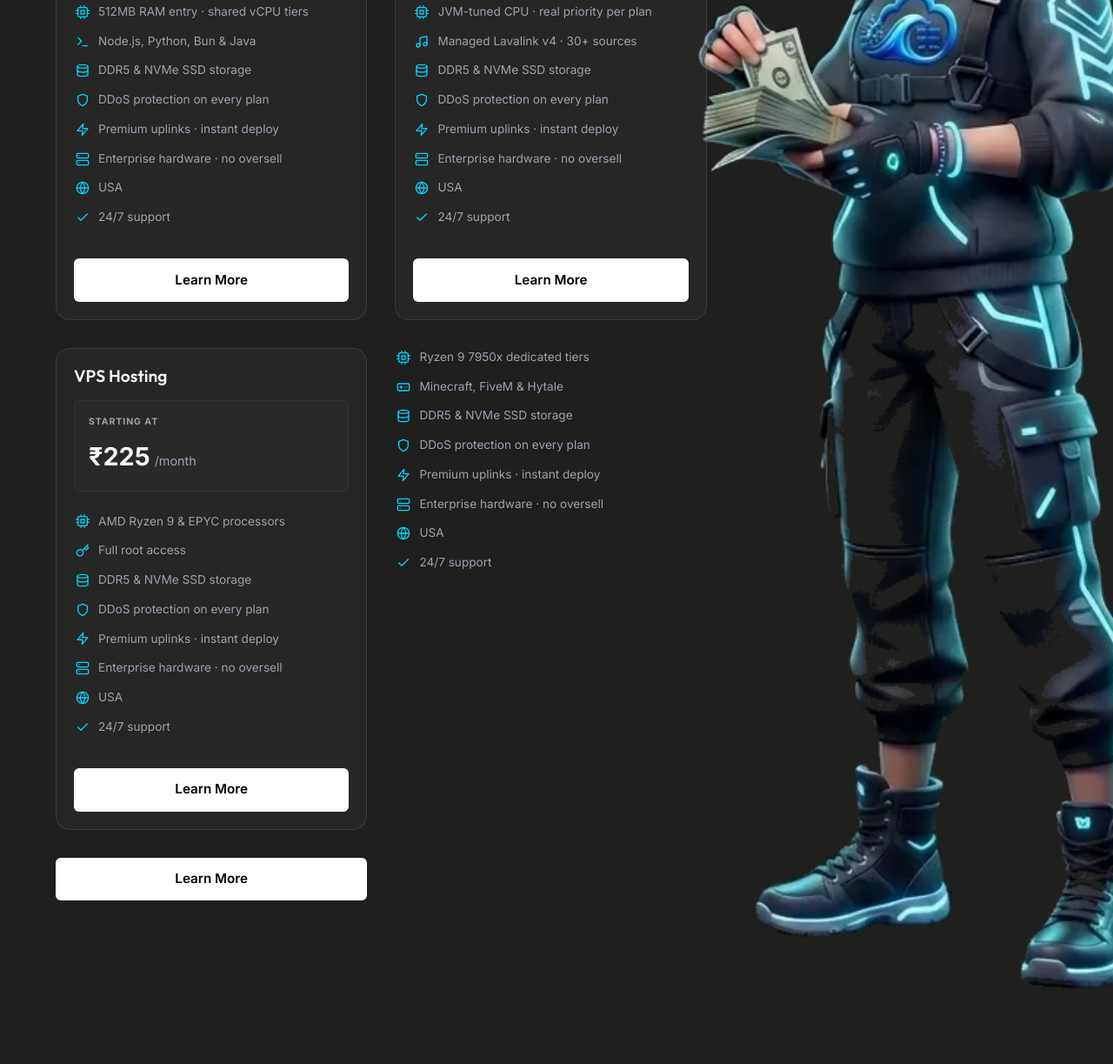
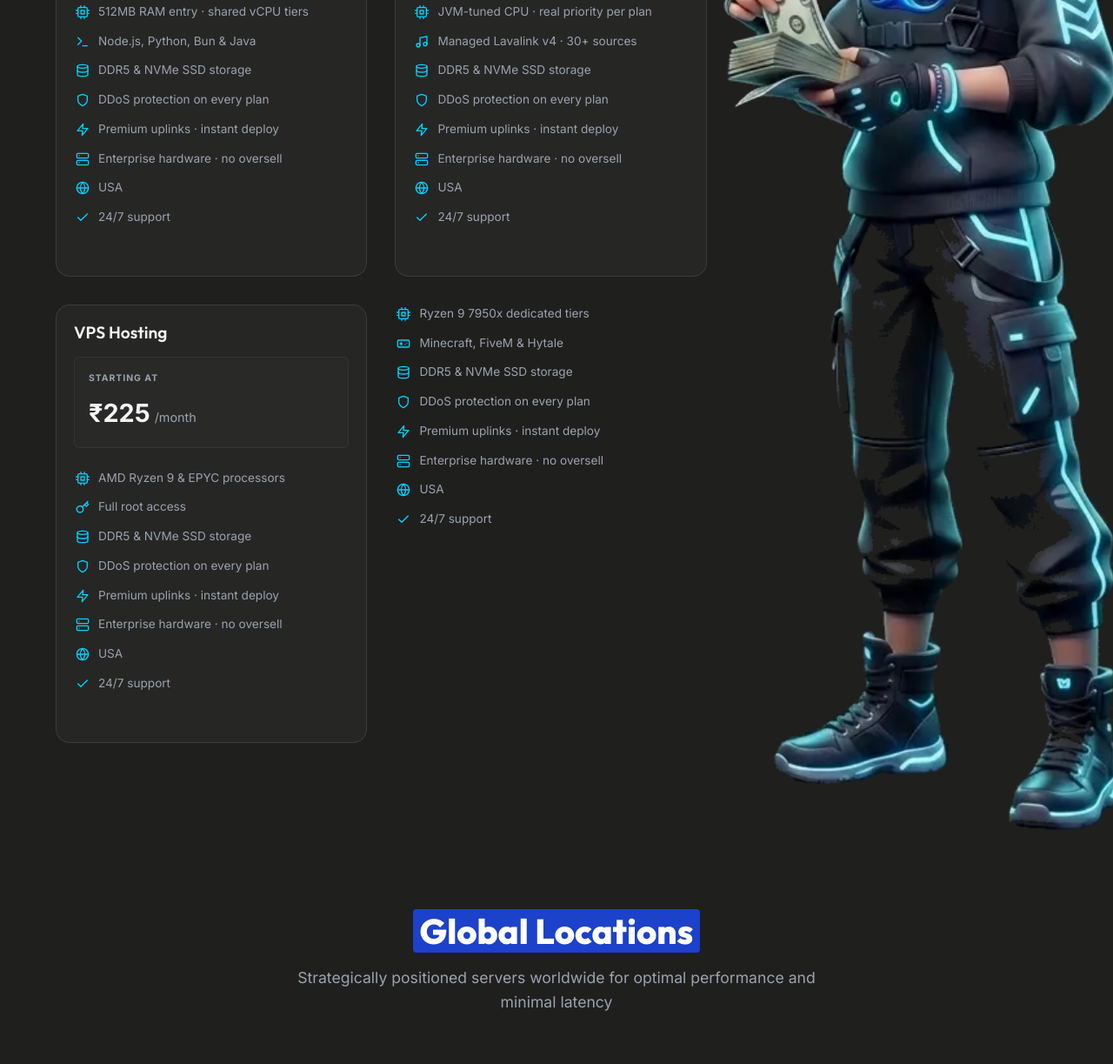
Before and after one commit to cloudewavein-dev/cdweb, a website: page index.html in a window 1280 px wide. Shown: the part 2309-3532 px from the top of the page at 87% size. Drawn offline with Linux system fonts and the light colour scheme.

Commit message:
Hide learn more buttons

```diff
--- a/index.html
+++ b/index.html
@@ -259,7 +259,6 @@
 <li><span class="icon"><svg fill="none" height="16" stroke="currentColor" stroke-linecap="round" stroke-linejoin="round" stroke-width="2" viewbox="0 0 24 24" width="16" xmlns="http://www.w3.org/2000/svg"><circle cx="12" cy="12" r="10"></circle><line x1="2" x2="22" y1="12" y2="12"></line><path d="M12 2a15.3 15.3 0 0 1 4 10 15.3 15.3 0 0 1-4 10 15.3 15.3 0 0 1-4-10 15.3 15.3 0 0 1 4-10z"></path></svg></span> USA</li>
 <li><span class="icon"><svg fill="none" height="16" stroke="currentColor" stroke-linecap="round" stroke-linejoin="round" stroke-width="2" viewbox="0 0 24 24" width="16" xmlns="http://www.w3.org/2000/svg"><polyline points="20 6 9 17 4 12"></polyline></svg></span> 24/7 support</li>
 </ul>
-<a class="btn btn-solid-white btn-full" href="#">Learn More</a>
 </div>
 <!-- Product 2 -->
 <div class="product-card reveal delay-2">
@@ -278,7 +277,6 @@
 <li><span class="icon"><svg fill="none" height="16" stroke="currentColor" stroke-linecap="round" stroke-linejoin="round" stroke-width="2" viewbox="0 0 24 24" width="16" xmlns="http://www.w3.org/2000/svg"><circle cx="12" cy="12" r="10"></circle><line x1="2" x2="22" y1="12" y2="12"></line><path d="M12 2a15.3 15.3 0 0 1 4 10 15.3 15.3 0 0 1-4 10 15.3 15.3 0 0 1-4-10 15.3 15.3 0 0 1 4-10z"></path></svg></span> USA</li>
 <li><span class="icon"><svg fill="none" height="16" stroke="currentColor" stroke-linecap="round" stroke-linejoin="round" stroke-width="2" viewbox="0 0 24 24" width="16" xmlns="http://www.w3.org/2000/svg"><polyline points="20 6 9 17 4 12"></polyline></svg></span> 24/7 support</li>
 </ul>
-<a class="btn btn-solid-white btn-full" href="#">Learn More</a>
 </div>
 <!-- Product 3 -->
 <div class="product-card reveal delay-3">
@@ -297,7 +295,6 @@
 <li><span class="icon"><svg fill="none" height="16" stroke="currentColor" stroke-linecap="round" stroke-linejoin="round" stroke-width="2" viewbox="0 0 24 24" width="16" xmlns="http://www.w3.org/2000/svg"><circle cx="12" cy="12" r="10"></circle><line x1="2" x2="22" y1="12" y2="12"></line><path d="M12 2a15.3 15.3 0 0 1 4 10 15.3 15.3 0 0 1-4 10 15.3 15.3 0 0 1-4-10 15.3 15.3 0 0 1 4-10z"></path></svg></span> USA</li>
 <li><span class="icon"><svg fill="none" height="16" stroke="currentColor" stroke-linecap="round" stroke-linejoin="round" stroke-width="2" viewbox="0 0 24 24" width="16" xmlns="http://www.w3.org/2000/svg"><polyline points="20 6 9 17 4 12"></polyline></svg></span> 24/7 support</li>
 </ul>
-<a class="btn btn-solid-white btn-full" href="#">Learn More</a>
 </div>
 
 <ul class="product-features">
@@ -310,7 +307,6 @@
 <li><span class="icon"><svg fill="none" height="16" stroke="currentColor" stroke-linecap="round" stroke-linejoin="round" stroke-width="2" viewbox="0 0 24 24" width="16" xmlns="http://www.w3.org/2000/svg"><circle cx="12" cy="12" r="10"></circle><line x1="2" x2="22" y1="12" y2="12"></line><path d="M12 2a15.3 15.3 0 0 1 4 10 15.3 15.3 0 0 1-4 10 15.3 15.3 0 0 1-4-10 15.3 15.3 0 0 1 4-10z"></path></svg></span> USA</li>
 <li><span class="icon"><svg fill="none" height="16" stroke="currentColor" stroke-linecap="round" stroke-linejoin="round" stroke-width="2" viewbox="0 0 24 24" width="16" xmlns="http://www.w3.org/2000/svg"><polyline points="20 6 9 17 4 12"></polyline></svg></span> 24/7 support</li>
 </ul>
-<a class="btn btn-solid-white btn-full" href="#">Learn More</a>
 </div>
 </div>
 <div class="products-character reveal-right delay-5">
```
